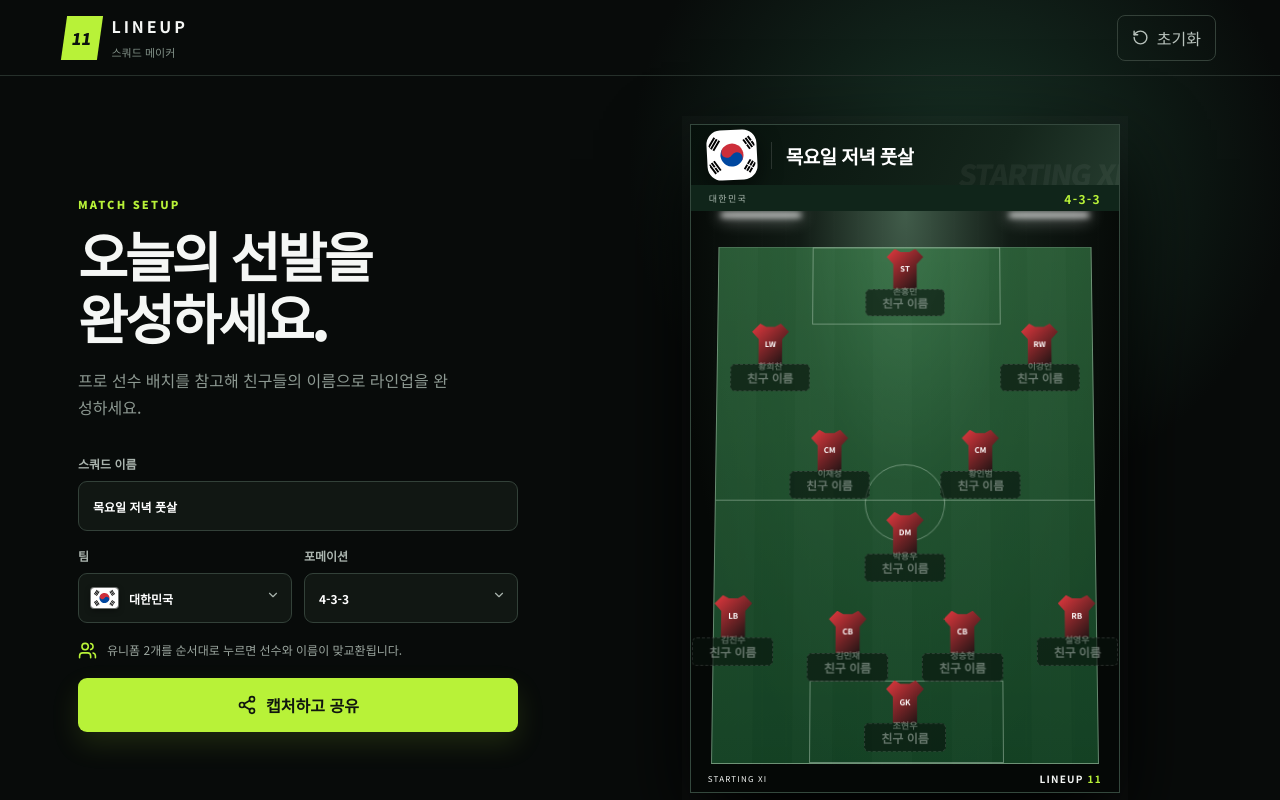
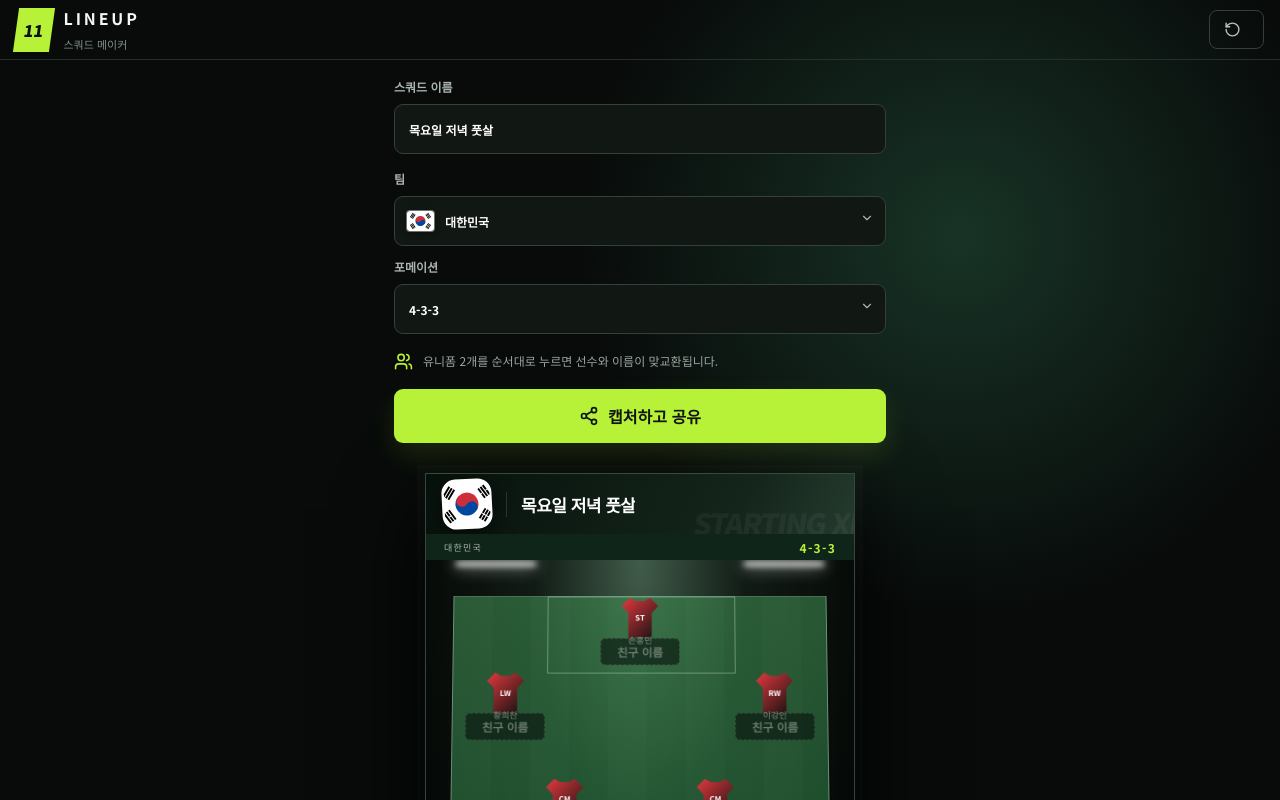
Before and after one commit to khkim-dev/lineup-maker, a React (Vite) app: page / in a window 1280 px wide. Shown: the top 800 px of the page. Built offline with nearby package versions, Linux system fonts and the light colour scheme.

Commit message:
Unify desktop layout and simplify image share payload

```diff
--- a/src/mobile.css
+++ b/src/mobile.css
@@ -7,3 +7,4 @@
 .share-preview-card{width:min(100%,420px);max-height:calc(100dvh - 40px);overflow:auto;border:1px solid #34483d;border-radius:14px;background:#0d1510;padding:16px;box-shadow:0 24px 70px #000}
 .share-preview-card h2{font-size:20px;margin:0 0 6px}.share-preview-card p{color:#aab4ae;font-size:13px;line-height:1.6;margin:0 0 14px}.share-preview-card img{display:block;width:100%;height:auto;border-radius:8px;-webkit-touch-callout:default}
 .share-preview-close{width:100%;height:50px;margin-top:14px;border:1px solid #46564d;border-radius:9px;background:#18221c;color:#fff;font-weight:800}.share-preview-close:active{transform:scale(.98)}
+body{overflow-x:hidden}main{min-height:100dvh}header{height:60px!important;padding:0 max(16px,env(safe-area-inset-right)) 0 max(16px,env(safe-area-inset-left))!important}.workspace{display:flex!important;flex-direction:column!important;grid-template-columns:none!important;width:100%;max-width:520px!important;margin:0 auto!important;padding:18px 14px calc(40px + env(safe-area-inset-bottom))!important;gap:0!important;align-items:stretch!important}.workspace aside{width:100%;max-width:none;margin:0}.workspace .eyebrow,.workspace h1,.workspace .intro{display:none!important}.row{grid-template-columns:1fr!important;gap:12px!important}.phone{display:flex!important;width:100%;margin-top:30px!important;order:2;justify-content:center!important}.capture{width:min(100%,430px)!important;max-width:430px!important}.save{position:sticky;bottom:calc(10px + env(safe-area-inset-bottom));height:56px;z-index:10}.reset{font-size:0;padding:10px}.reset svg{margin:0}.scorebar strong{font-size:17px!important}
--- a/src/share.ts
+++ b/src/share.ts
@@ -42,7 +42,7 @@ document.addEventListener('click',async event=>{
     const canShareFile=!navigator.canShare||navigator.canShare({files:[file]});
     if(navigator.share&&canShareFile){
       try{
-        await navigator.share({title:document.title,text:'우리 팀 선발 명단',files:[file]});
+        await navigator.share({files:[file]});
         showNotice('공유가 완료됐어요.');
         return;
       }catch(error){
```
